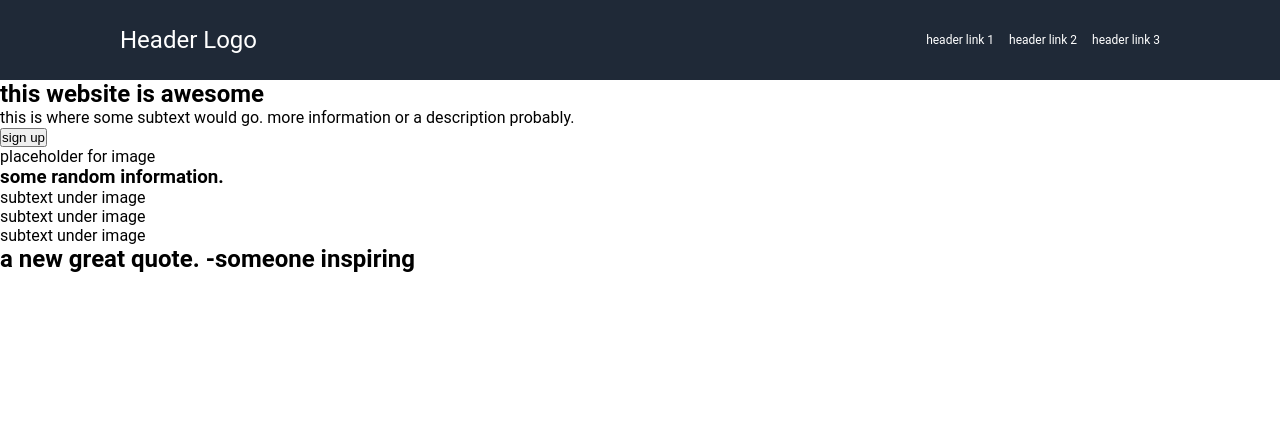
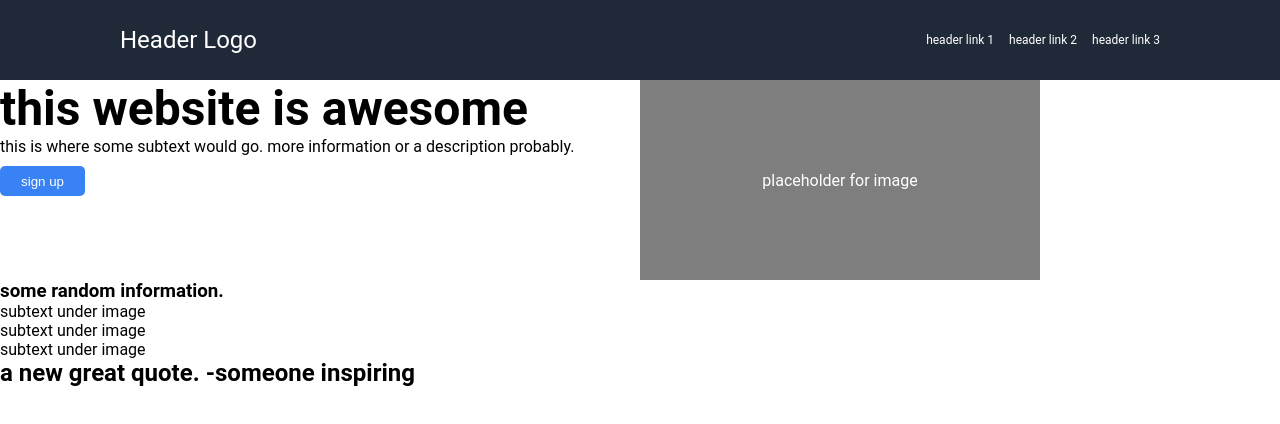
Before and after one commit to b-frazier/landing-page, a plain HTML site: page index.html in a window 1280 px wide. Drawn offline with Linux system fonts and the light colour scheme.

Commit message:
place hero elements properly on page

```diff
--- a/index.html
+++ b/index.html
@@ -31,8 +31,8 @@
             <p>this is where some subtext would go. more information or a description probably.
             </p>
             <button>sign up</button>
-            <div class="img">placeholder for image</div>
         </div>
+        <div class="img">placeholder for image</div>
     </section>
     <div class="info">
         <h3>some random information.</h3>
--- a/style.css
+++ b/style.css
@@ -60,3 +60,43 @@ ul{
 }
 
 /* everything above is for the navbar*/
+
+/* everything below is for the hero section*/
+
+h1{
+    font-size: 48px;
+}
+
+.hero{
+    display: flex;
+    flex-direction: column;
+    width: 50%;
+}
+
+button {
+    height: 30px;
+    width: 85px;
+    background-color: #3882f6;
+    border-radius: 5px;
+    border-width: 0;
+    color: white;
+    margin: 10px 0;
+}
+
+section{
+    display: flex;
+
+}
+
+.img{
+    height: 200px;
+    width: 400px;
+    background-color: #7e7e7e;
+    color: white;
+    display: flex;
+    justify-content: center;
+    align-items: center;
+
+}
+
+/* everything above is for the hero section*/
```
